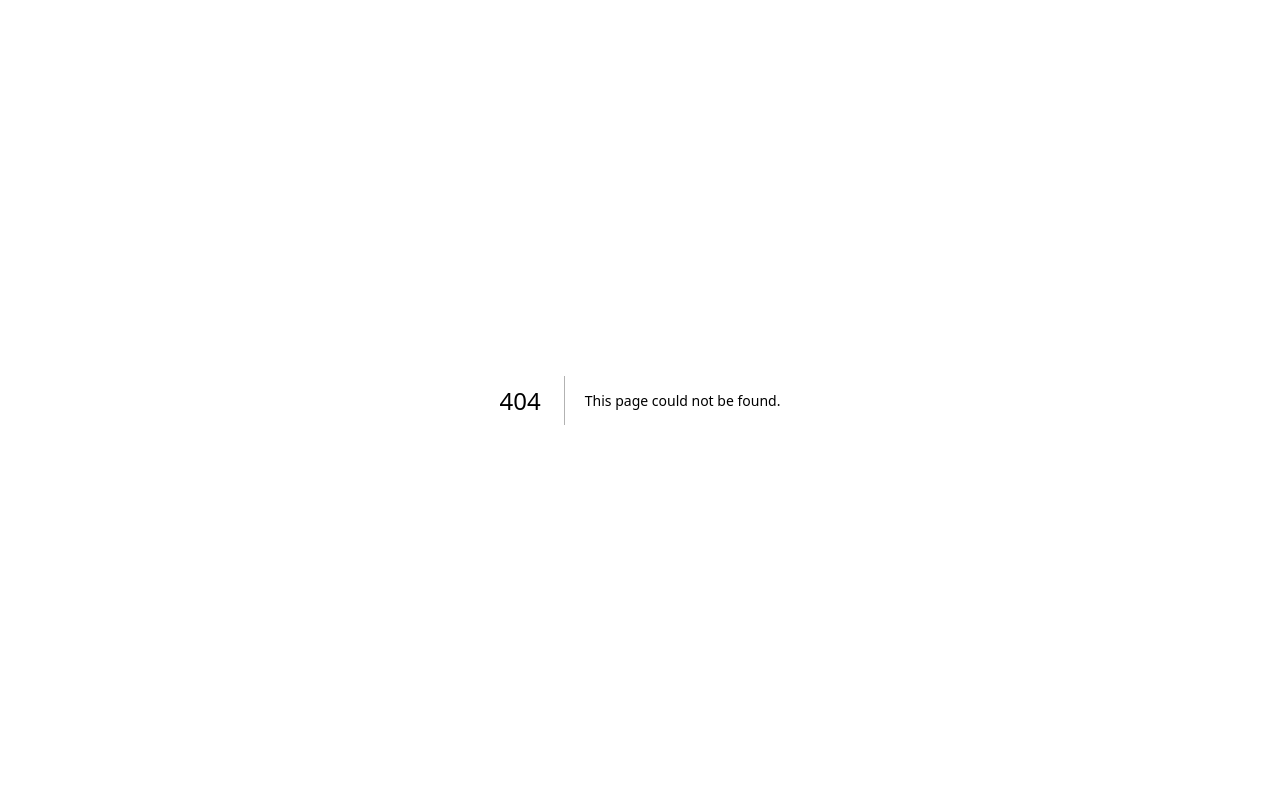
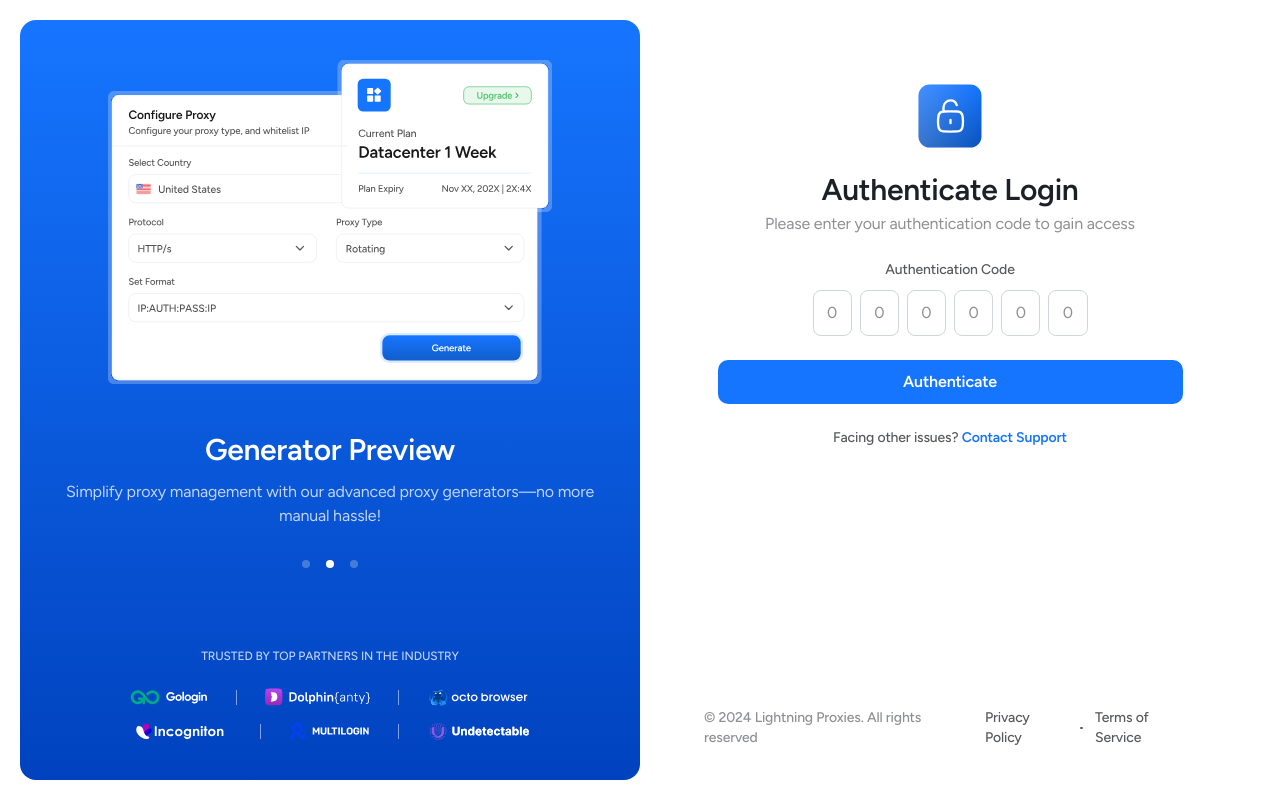
Before and after one commit to aarrohan/lightning-proxies-auth, a Next.js app: page /login/2-step-verification/1 in a window 1280 px wide. Before the commit this address had no page. Built offline with nearby package versions, Linux system fonts and the light colour scheme; no server answers.

Commit message:
feat(backend): add 2fa backend

```diff
--- a/src/app/login/2fa/Form.tsx
+++ b/src/app/login/2-step-verification/[twoFactorToken]/Form.tsx
@@ -1,13 +1,50 @@
 "use client";
 import { useState } from "react";
 import OtpInput from "react-otp-input";
+import { toast } from "react-toastify";
+import axios from "axios";
+import { useRouter } from "next/navigation";
+import { backendServerBaseURL } from "@/utils/auth";
 
-export default function Form() {
+export default function Form({ twoFactorToken }: { twoFactorToken: string }) {
   const [showAlert1, setShowAlert1] = useState<boolean>(false);
   const [showAlert2, setShowAlert2] = useState<boolean>(false);
   const [showAlert3, setShowAlert3] = useState<boolean>(false);
 
   const [otp, setOtp] = useState<string>("");
+
+  const router = useRouter();
+
+  const handleSubmit = async (e: React.FormEvent<HTMLFormElement>) => {
+    e.preventDefault();
+
+    if (otp.length !== 6) {
+      toast.error("Please enter a valid 6-digit code");
+      return;
+    }
+
+    try {
+      await axios
+        .post(`${backendServerBaseURL}/auth/mfa/verify`, {
+          twoFactorToken: twoFactorToken,
+          totp: otp,
+        })
+        .then((response) => {
+          if (response.status === 200) {
+            router.push("/dashboard");
+          }
+        })
+        .catch((error) => {
+          if (error.response.status === 400) {
+            toast.error(error.response.data.message);
+          }
+        });
+    } catch (error) {
+      if (error) {
+        toast.error(error as string);
+      }
+    }
+  };
 
   return (
     <>
@@ -100,10 +137,7 @@ export default function Form() {
         </p>
       </div>
 
-      <form
-        onSubmit={(e) => e.preventDefault()}
-        className="mb-6 w-full max-w-[465px]"
-      >
+      <form onSubmit={handleSubmit} className="mb-6 w-full max-w-[465px]">
         <div className="mb-6 flex flex-col items-center">
           <label className="mb-2.5 block text-xs sm:text-sm font-medium tracking-[-0.12px] sm:tracking-[-0.14px] text-center text-primary/75">
             Authentication Code
--- a/src/app/login/2fa/page.tsx
+++ b/src/app/login/2-step-verification/[twoFactorToken]/page.tsx
@@ -5,6 +5,7 @@ import Slider from "@/components/Slider";
 import twoFAImg from "@/assets/images/2fa.svg";
 import Link from "next/link";
 import Form from "./Form";
+import { redirect } from "next/navigation";
 
 export const metadata: Metadata = {
   title: "Two-Factor Authentication (2FA)",
@@ -20,7 +21,13 @@ export const metadata: Metadata = {
   },
 };
 
-export default function TwoFA() {
+export default function TwoFA({
+  params,
+}: {
+  params: { twoFactorToken: string };
+}) {
+  if (!params.twoFactorToken) return redirect("/login");
+
   return (
     <main>
       <section className="grid xl:grid-cols-2">
@@ -45,7 +52,7 @@ export default function TwoFA() {
                 Please enter your authentication code to gain access
               </p>
 
-              <Form />
+              <Form twoFactorToken={params.twoFactorToken} />
 
               <Link
                 href={"/"}
--- a/src/app/login/Form.tsx
+++ b/src/app/login/Form.tsx
@@ -53,7 +53,6 @@ export default function Form() {
           }
         })
         .catch((error) => {
-          try {
           if (error.response.status === 400) {
             toast.error(error.response.data.message);
           }
@@ -61,7 +60,6 @@ export default function Form() {
           if (error.response.data.message === "User email is not verified") {
             router.push(`/verify-email/${error.response.data.payload.id}`);
           }
-          } catch {}
         });
     }
   }, []);
@@ -112,17 +110,13 @@ export default function Form() {
             }
           })
           .catch((error) => {
-            try {
             if (error.response.status === 400) {
               toast.error(error.response.data.message);
             }
 
-              if (
-                error.response.data.message === "User email is not verified"
-              ) {
+            if (error.response.data.message === "User email is not verified") {
               router.push(`/verify-email/${error.response.data.payload.id}`);
             }
-            } catch {}
           });
       } catch (error) {
         toast.error(error as string);
@@ -168,11 +162,9 @@ export default function Form() {
           }
         })
         .catch((error) => {
-          try {
           if (error.response.status === 400) {
             toast.error(error.response.data.message);
           }
-          } catch {}
         });
     } catch (error) {
       if (error) {
@@ -186,7 +178,7 @@ export default function Form() {
       <div className="hidden sm:grid grid-cols-2 gap-5">
         <Link
           href={`https://discord.com/api/oauth2/authorize?client_id=1295808694851866654&redirect_uri=${encodeURIComponent(
-            `https://lightningproxies.net/login`
+            `${process.env.NEXT_PUBLIC_APP_URL}/login`
           )}&response_type=code&scope=${encodeURIComponent(
             "identify email"
           )}&state=1`}
@@ -259,7 +251,7 @@ export default function Form() {
       <div className="grid sm:hidden grid-cols-2 gap-3 sm:gap-5">
         <Link
           href={`https://discord.com/api/oauth2/authorize?client_id=1295808694851866654&redirect_uri=${encodeURIComponent(
-            `https://lightningproxies.net/login`
+            `${process.env.NEXT_PUBLIC_APP_URL}/login`
           )}&response_type=code&scope=${encodeURIComponent(
             "identify email"
           )}&state=1`}
--- a/src/app/signup/Form.tsx
+++ b/src/app/signup/Form.tsx
@@ -47,7 +47,6 @@ export default function Form() {
           }
         })
         .catch((error) => {
-          try {
           if (error.response.status === 400) {
             toast.error(error.response.data.message);
           }
@@ -55,7 +54,6 @@ export default function Form() {
           if (error.response.status === 500) {
             toast.error("Something went wrong (error 500)");
           }
-          } catch {}
         });
     }
   }, []);
@@ -110,11 +108,9 @@ export default function Form() {
             }
           })
           .catch((error) => {
-            try {
             if (error.response.status === 400) {
               toast.error(error.response.data.message);
             }
-            } catch {}
           });
       } catch (error) {
         if (error) {
@@ -172,11 +168,9 @@ export default function Form() {
           }
         })
         .catch((error) => {
-          try {
           if (error.response.status === 400) {
             toast.error(error.response.data.message);
           }
-          } catch {}
         });
     } catch (error) {
       if (error) {
@@ -190,7 +184,7 @@ export default function Form() {
       <div className="hidden sm:grid grid-cols-2 gap-5">
         <Link
           href={`https://discord.com/api/oauth2/authorize?client_id=1295808694851866654&redirect_uri=${encodeURIComponent(
-            `https://lightningproxies.net/register`
+            `${process.env.NEXT_PUBLIC_APP_URL}/signup`
           )}&response_type=code&scope=${encodeURIComponent(
             "identify email"
           )}&state=1`}
@@ -263,7 +257,7 @@ export default function Form() {
       <div className="grid sm:hidden grid-cols-2 gap-3 sm:gap-5">
         <Link
           href={`https://discord.com/api/oauth2/authorize?client_id=1295808694851866654&redirect_uri=${encodeURIComponent(
-            `https://lightningproxies.net/register`
+            `${process.env.NEXT_PUBLIC_APP_URL}/signup`
           )}&response_type=code&scope=${encodeURIComponent(
             "identify email"
           )}&state=1`}
```
Lines whose indentation alone changed are shown as unchanged.
